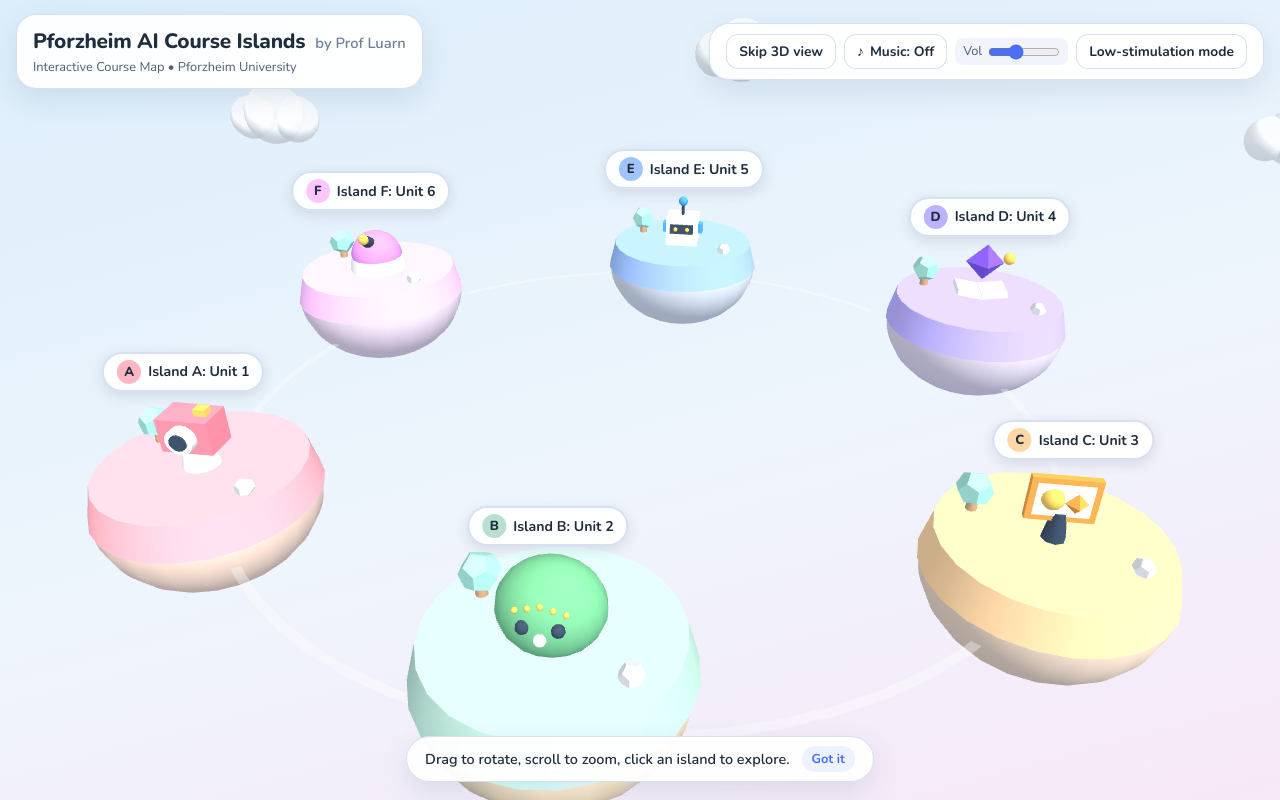
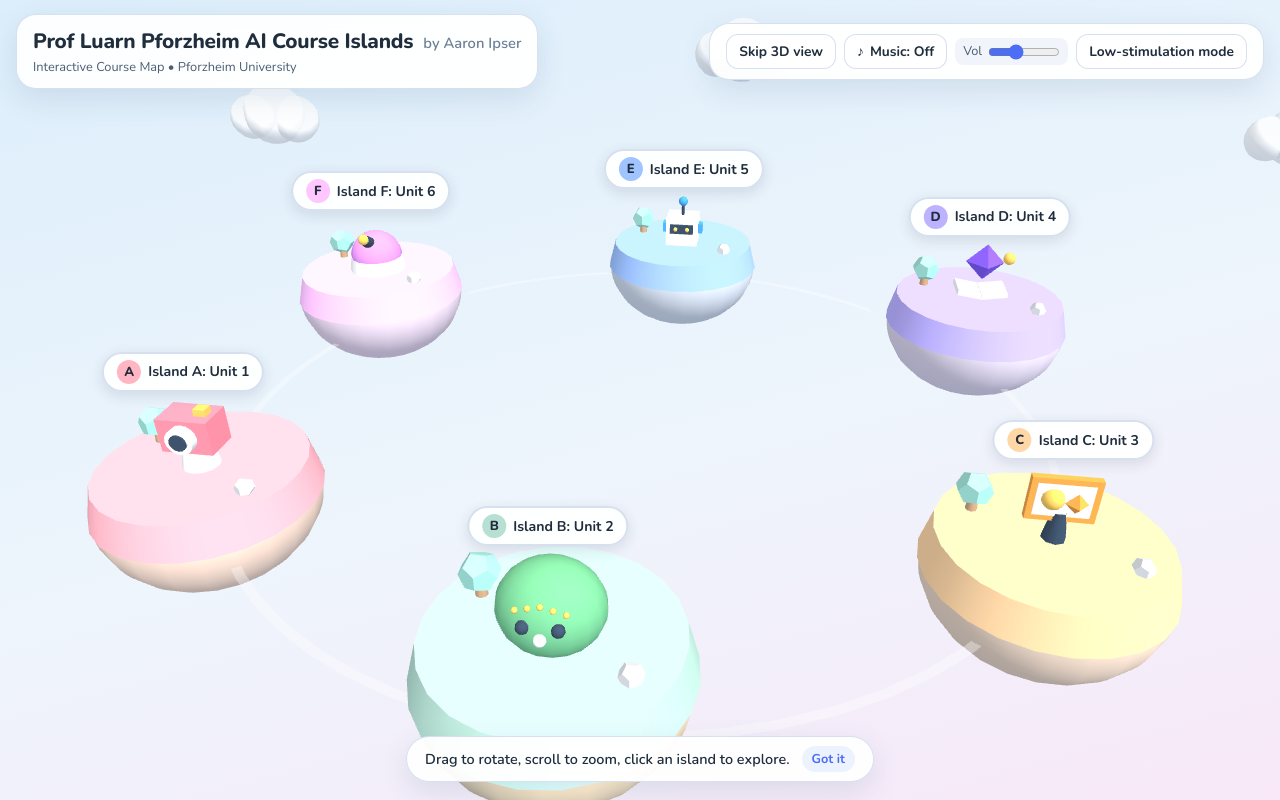
Before and after one commit to 336209/336209.github.io, a plain HTML site: page course_islands.html in a window 1280 px wide. Drawn offline with nearby package versions, Linux system fonts and the light colour scheme; animation ran at ten frames a second.

Commit message:
Update course title and author in HTML file

```diff
--- a/course_islands.html
+++ b/course_islands.html
@@ -3,7 +3,7 @@
 <head>
   <meta charset="UTF-8" />
   <meta name="viewport" content="width=device-width, initial-scale=1.0" />
-  <title>Pforzheim AI Course Islands — by Prof Luarn</title>
+  <title> Prof. Pin Luarn Pforzheim AI Course Islands — by Aaron Ipser</title>
   <!-- Clean rounded Google Font (with system fallbacks) -->
   <link rel="preconnect" href="https://fonts.googleapis.com">
   <link rel="preconnect" href="https://fonts.gstatic.com" crossorigin>
@@ -784,8 +784,8 @@
   <header class="top-bar" role="banner">
     <div class="brand-box">
       <div class="brand-title-row">
-        <h1 class="brand-title">Pforzheim AI Course Islands</h1>
-        <span class="brand-author">by Prof Luarn</span>
+        <h1 class="brand-title"> Prof Luarn Pforzheim AI Course Islands</h1>
+        <span class="brand-author">by Aaron Ipser</span>
       </div>
       <p class="brand-subtitle">Interactive Course Map • Pforzheim University</p>
     </div>
```
